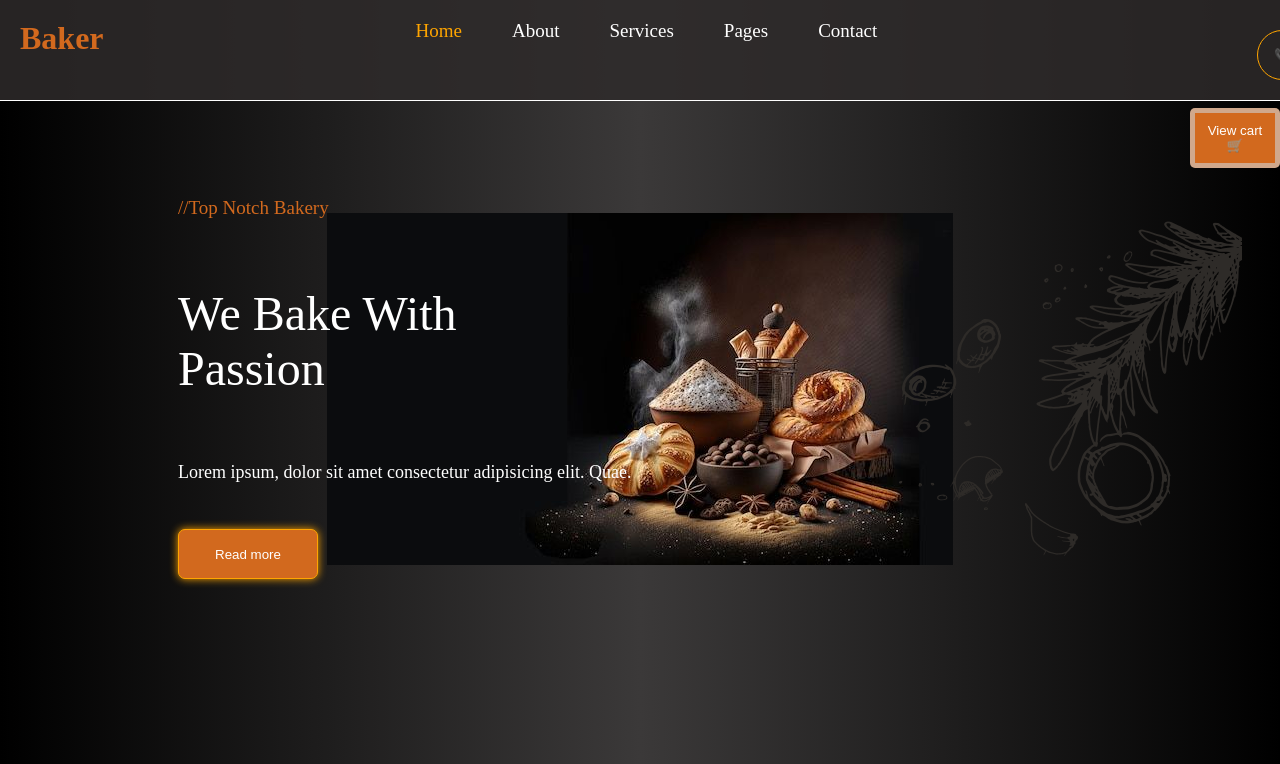
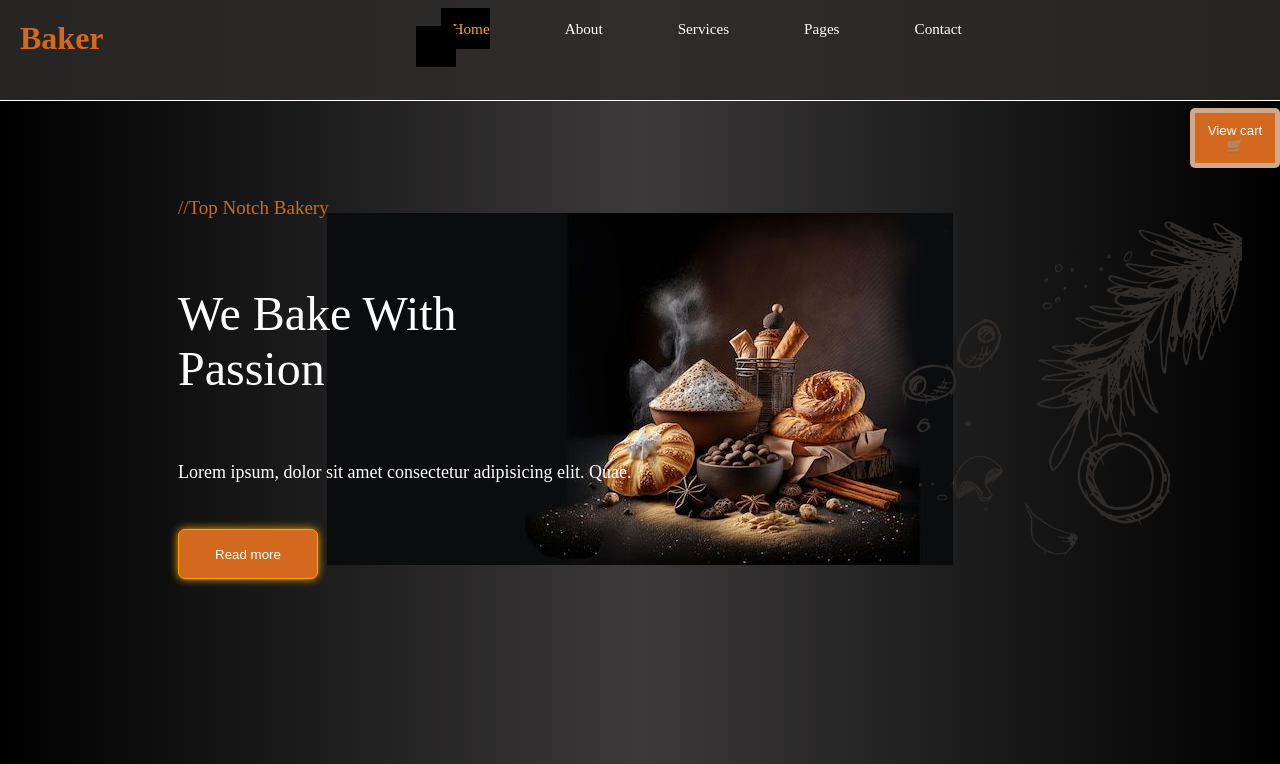
Before and after one commit to Q-brown-dev/Bakers-, a plain HTML site: page index.html in a window 1280 px wide. Shown: the top 764 px of the page. Drawn offline with Linux system fonts and the light colour scheme.

Commit message:
Updaet css/styles.css folder & file

```diff
--- a/css/styles.css
+++ b/css/styles.css
@@ -24,6 +24,22 @@
   top: 0px;
   left: 0px;
   right: 0px;
+}
+.nav-container li a[href="index.html"]{
+   padding: 12px 12px 12px 12px;
+  padding-right: 40px;
+  background: #000;
+  color:  white;
+  transition: all 0.3s;
+
+}
+
+.nav-container li a[href="index.html"]:hover {
+  background-color: white;
+  transition: 0.5s;
+  font-family: sans-serif;
+  font-weight: bold;
+  color: black;
 }
 
 .grid {
@@ -99,22 +115,22 @@
 }
 
 .nav-container li a {
+  margin-left: 25px;
   text-decoration: none;
   color: white;
-  font-size: 19px;
+  font-size: 0.95rem;
+  position: relative;
 }
 
 .nav-container li a::after {
-  content: "";
+  content: '';
   position: absolute;
   left: 0;
   bottom: -5px;
-  width: 100%;
+  width: 0;
   height: 2px;
   background: chocolate;
-  transform: scaleX(0);
-  transform-origin: right;
-  transition: transform 0.3s ease;
+  transition: 0.3s;
 }
 
 .nav-container li a:hover {
@@ -122,6 +138,7 @@
 }
 
 .nav-container li a:hover::after {
+  width: 100%;
   transform: scaleX(1);
   transform-origin: left;
 }
@@ -258,16 +275,20 @@
   grid-template-columns: 1fr 1fr;
   gap: 120px;
 }
+
 .footer-d {
   padding-top: 30px;
 }
-.footer-d a{
+
+.footer-d a {
   color: white;
 }
+
 .footer-d a:hover {
   color: purple;
   transition: all 0.5s ease;
 }
+
 .muted {
   font-size: 18px;
 }
@@ -463,8 +484,8 @@
   right: -400px;
   width: 300px;
   height: 100vh;
-   background: #443f3f;
-   /* background: #fff;  */
+  background: #443f3f;
+  /* background: #fff;  */
   box-shadow: -2px 0 10px rgba(240, 240, 240, 0.3);
   padding: 20px;
   overflow-y: auto;
@@ -611,6 +632,7 @@
   margin-top: 50px;
   background: url('../🧁/back\(8\).jpg') no-repeat center/cover;
 }
+
 /* About  page */
 
 .about-section {
```
